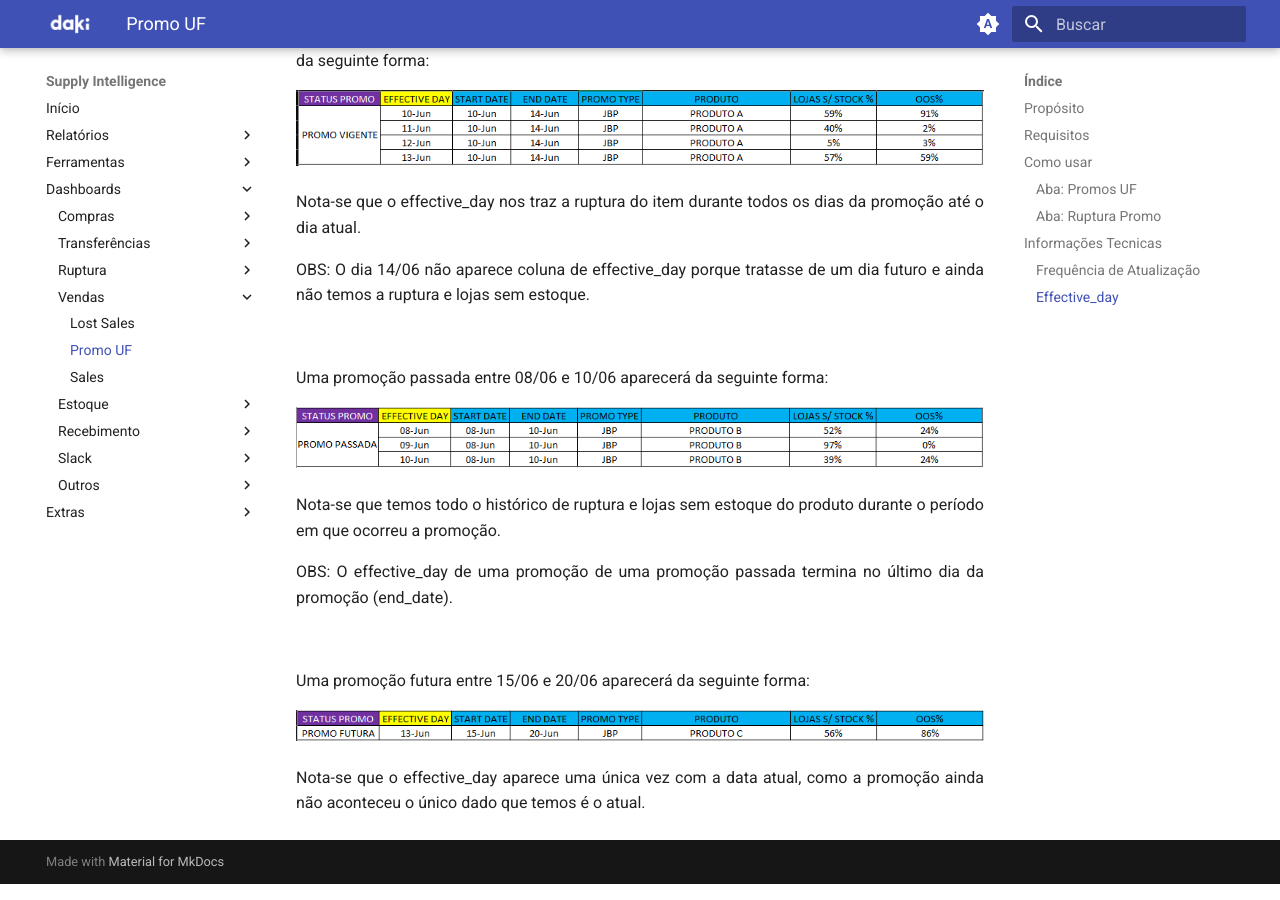
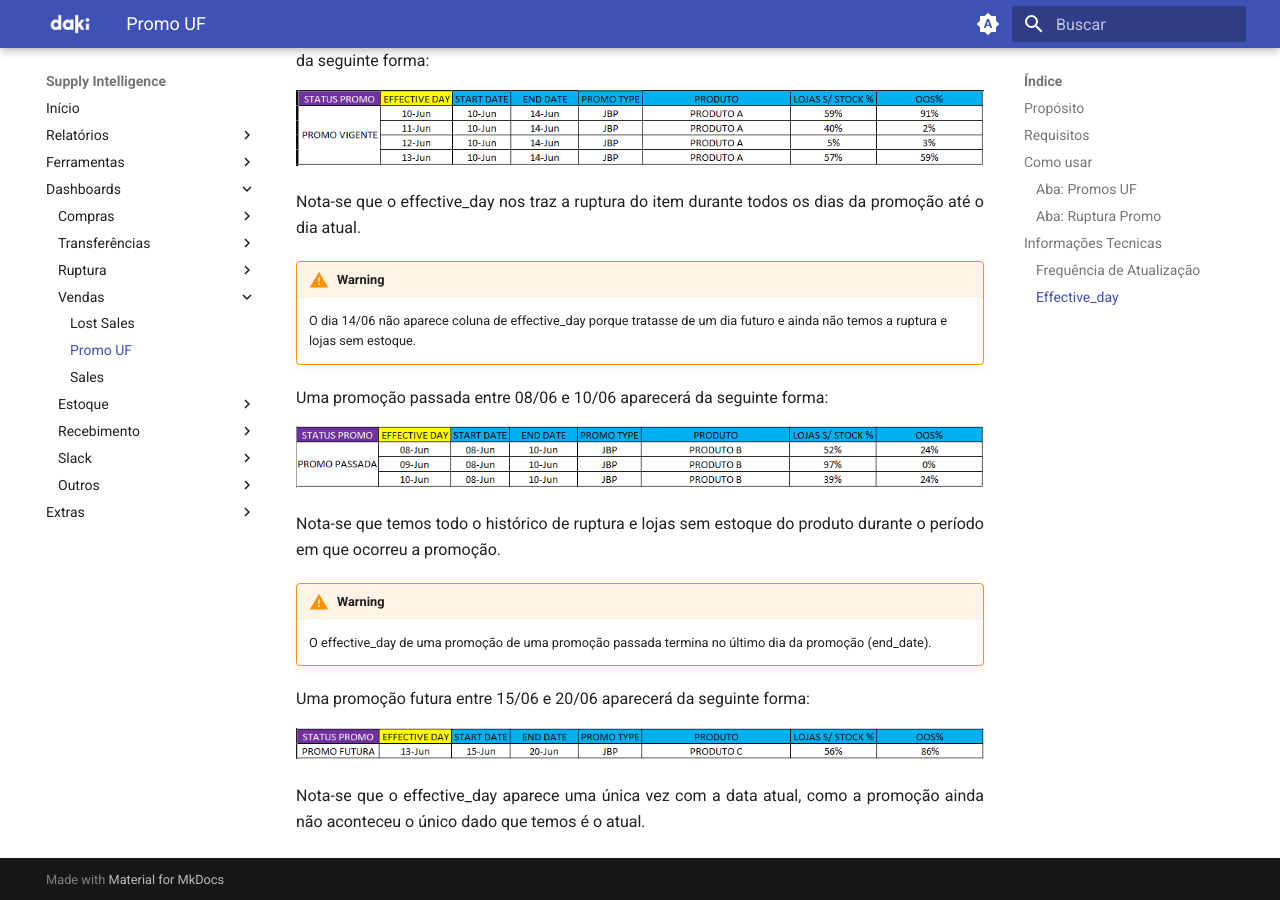
Before and after one commit to leonardo-olher/supply-docs, an MkDocs documentation site: the page built from docs/Dashboards/Vendas/Promo UF.md, in a window 1280 px wide and 900 px high, scrolled down 2579 px. Built offline with MkDocs 1.6.1 and Material for MkDocs 9.7.7, drawn with Linux system fonts in a browser that asks for light colours.

Commit message:
add warnings

```diff
--- a/RUN.py
+++ b/RUN.py
@@ -4,3 +4,5 @@
 
 #%%
 !mkdocs gh-deploy
+#%%
+!pip install pymdown-extensions
--- a/docs/Dashboards/Vendas/Promo UF.md
+++ b/docs/Dashboards/Vendas/Promo UF.md
@@ -56,8 +56,9 @@ Uma promoção vigente entre 10/06 e 14/06 aparecerá da seguinte forma:</p>
 
 <p style="text-align: justify;">Nota-se que o effective_day nos traz a ruptura do item durante todos os dias da promoção até o dia atual.</p>
 
-<p style="text-align: justify;">OBS: O dia 14/06 não aparece coluna de effective_day porque tratasse de um dia futuro e ainda não temos a ruptura e lojas sem estoque.</p>
-<br>
+!!! warning
+    O dia 14/06 não aparece coluna de effective_day porque tratasse de um dia futuro e ainda não temos a ruptura e lojas sem estoque.
+
 <p style="text-align: justify;">Uma promoção passada entre 08/06 e 10/06 aparecerá da seguinte forma:</p>
 ![image](../Imagens/Promo%20UF/4.png)
 
@@ -65,11 +66,8 @@ Uma promoção vigente entre 10/06 e 14/06 aparecerá da seguinte forma:</p>
 Nota-se que temos todo o histórico de ruptura e lojas sem estoque do produto durante o período em que ocorreu a promoção.
 </p>
 
-<p style="text-align: justify;">
-OBS: O effective_day de uma promoção de uma promoção passada termina no último dia da promoção (end_date).
-</p>
-
-<br>
+!!! warning
+    O effective_day de uma promoção de uma promoção passada termina no último dia da promoção (end_date).
 
 <p style="text-align: justify;">
 Uma promoção futura entre 15/06 e 20/06 aparecerá da seguinte forma:
--- a/mkdocs.yml
+++ b/mkdocs.yml
@@ -5,6 +5,10 @@ markdown_extensions:
   - pymdownx.emoji
   - pymdownx.tasklist
   - pymdownx.mark
+  - admonition
+  - pymdownx.superfences
+  - pymdownx.details
+  - pymdownx.extra
 
 theme:
   logo: Imagens/logo.png
```
Also changed, not shown: docs/Extras/SnowFlake ODBC - Excel.md (+4 -2 lines), docs/Extras/TESTE.md (+5 -1 lines), site/Dashboards/Vendas/Promo UF/index.html, site/Extras/SnowFlake ODBC - Excel/index.html, site/Extras/TESTE/index.html, site/Relatórios/Estoque de Seguraça/Cálculo/index.html, site/search/search_index.json, 1 other file.
